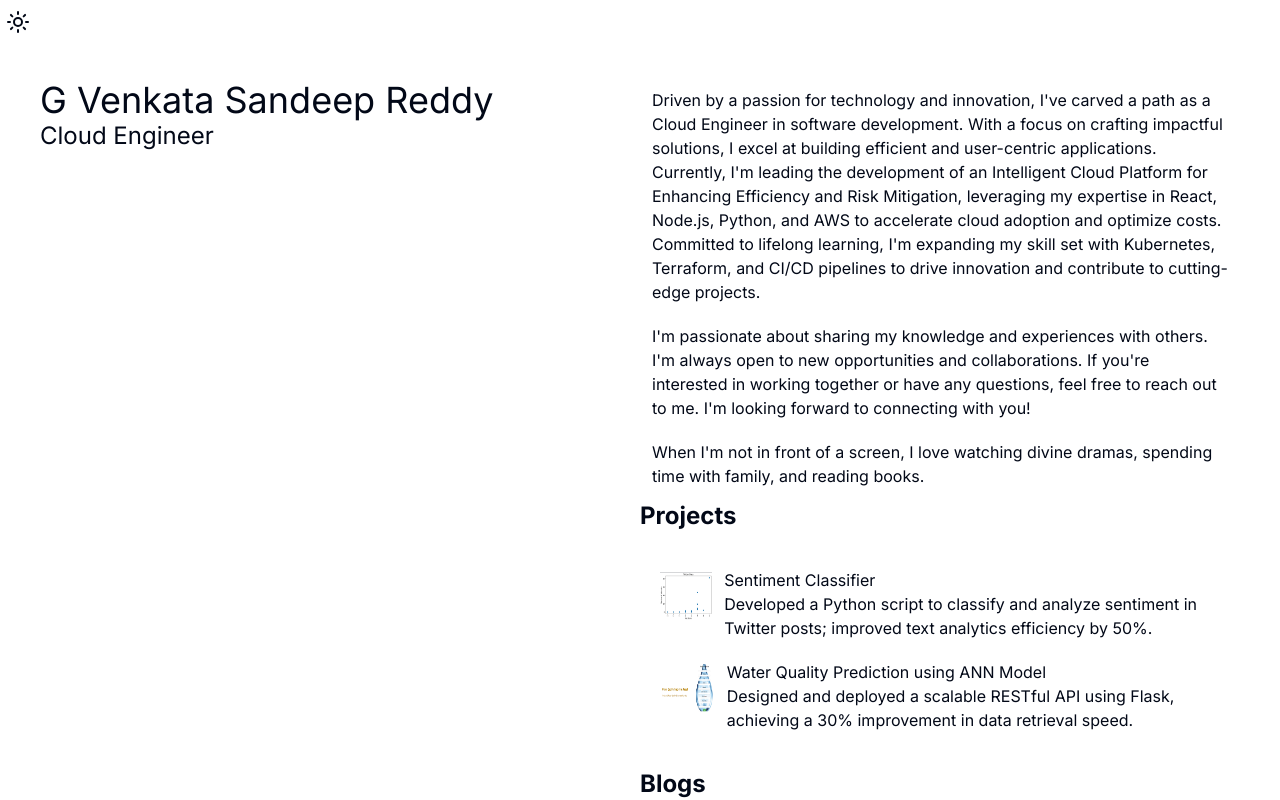
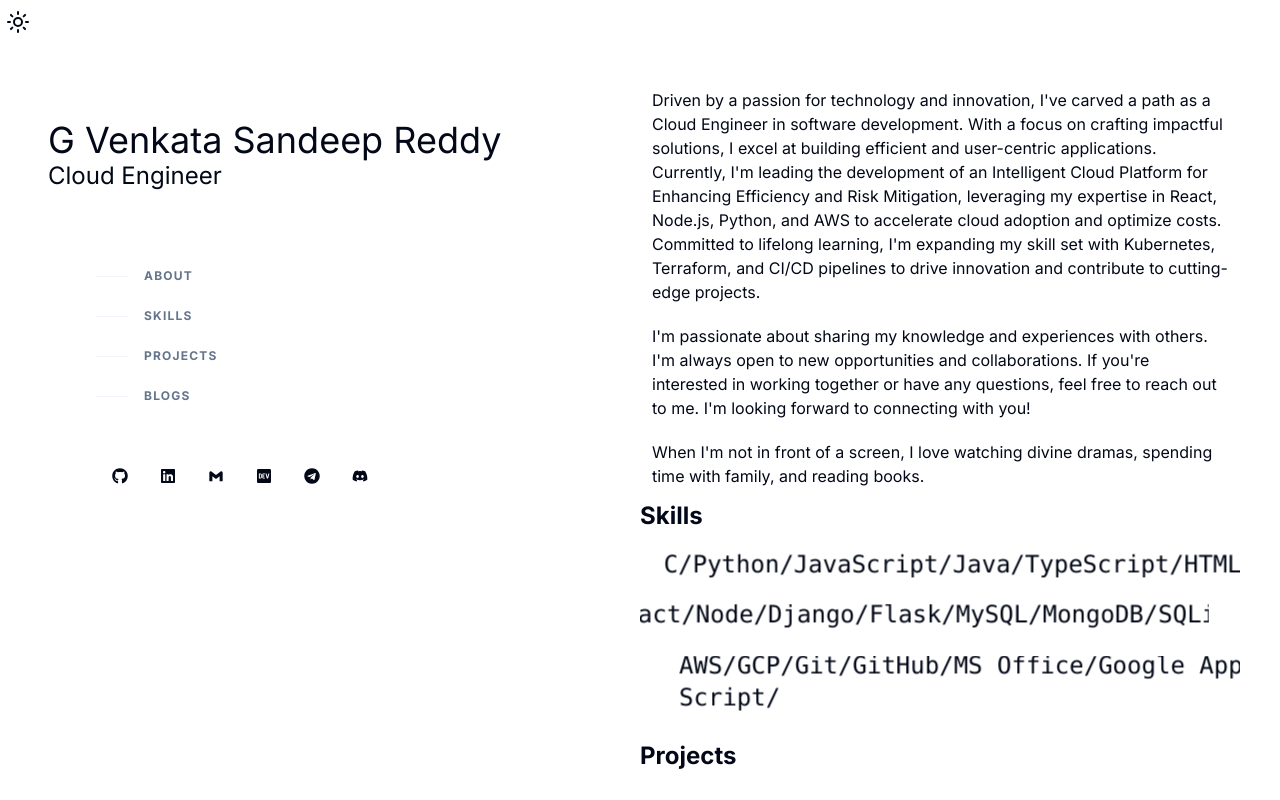
Before and after one commit to gummireddysandeepreddy/portfolio, a Next.js app: page / in a window 1280 px wide. Shown: the top 800 px of the page. Built offline with nearby package versions, Linux system fonts and the light colour scheme.

Commit message:
Contact Information added

```diff
--- a/package.json
+++ b/package.json
@@ -20,6 +20,7 @@
     "react": "^18",
     "react-dom": "^18",
     "react-icons": "^5.2.1",
+    "react-scroll-parallax": "^3.4.5",
     "sonner": "^1.5.0",
     "tailwind-merge": "^2.4.0",
     "tailwindcss-animate": "^1.0.7"
--- a/src/app/about.tsx
+++ b/src/app/about.tsx
@@ -2,7 +2,7 @@
 
 export default function About() {
     return (
-        <div className="border-x-red-50 border-solid h-full m-auto">
+        <div className="border-x-red-50 border-solid h-full m-auto" id="about">
             <p className="p-2 justify-center m-1">
                 Driven by a passion for technology and innovation,
                 I&apos;ve carved a path as a Cloud Engineer in software development.
--- a/src/app/blog.tsx
+++ b/src/app/blog.tsx
@@ -3,7 +3,7 @@ import Image from "next/image";
 
 export default function Blogs() {
     return (
-    <div className="flex flex-col m-4 md:flex-row">
+    <div className="flex flex-col m-4 md:flex-row" id="blogs">
       <ol>
         {P.map((project) => (
           <li key={project.title} className="h-auto w-auto my-5 justify-center items-center">
--- a/src/app/contact.tsx
+++ b/src/app/contact.tsx
@@ -1,12 +1,34 @@
-
+import { Nav } from '../lib/nav';
+import { Social } from '../lib/social';
 export function Contact() {
     return (
-        <div className="">
+        <div className="my-10 mx-2">
             <div className="">
                 <p className="text-4xl">G Venkata Sandeep Reddy</p>
                 <p className="text-2xl">Cloud Engineer</p>
             </div>
-
+            <div className="my-10 mx-12">
+                <ul className="mt-16 w-max">
+                    {Nav.map((nav) => (
+                        <li key={nav.title} className="animate-fade-in slide-in-from-right slide-in-from-bottom duration-200 ease-out">
+                            <a href={nav.link} className="group flex items-center py-3">
+                                <span className="nav-indicator mr-4 h-px w-8 bg-secondary dark:group-hover:bg-slate-200 transition-all group-hover:w-16 group-hover:bg-slate-200 group-focus-visible:w-16 group-focus-visible:bg-slate-200 motion-reduce:transition-none"></span>
+                                <span className="nav-text text-xs font-bold uppercase tracking-widest text-slate-500 dark:group-hover:text-slate-200 group-hover:text-secondary group-focus-visible:text-slate-200">{nav.title}</span></a>
+                        </li>
+                    ))}
+                </ul>
+            </div>
+            <div>
+                <ul className='flex ml-12'>
+                    {Social.map((social) => (
+                        <li key={social.title} className="mx-4">
+                            <a href={social.link} className="group flex items-center py-3">
+                                <social.icon />
+                            </a>
+                        </li>
+                    ))}
+                </ul>
+            </div>
         </div>
     );
 }
--- a/src/app/page.tsx
+++ b/src/app/page.tsx
@@ -1,3 +1,4 @@
+"use client";
 import { Contact } from "./contact";
 import About from "./about";
 import Projects from "./projects";
@@ -5,6 +6,8 @@ import { Provider } from "@/components/theme-provider";
 import { Toaster } from "sonner";
 import Header from "./header";
 import Blogs from "./blog";
+import Skills from "./skills";
+import { ParallaxProvider } from "react-scroll-parallax";
 
 export default function Home() {
   return (
@@ -18,6 +21,9 @@ export default function Home() {
         </div>
         <div className="mr-10 py-10">
           <About />
+          <ParallaxProvider>
+            <Skills />
+          </ParallaxProvider>
           <div className="font-bold text-2xl">Projects</div>
           <Projects />
           <div className="font-bold text-2xl">Blogs</div>
--- a/src/app/projects.tsx
+++ b/src/app/projects.tsx
@@ -3,7 +3,7 @@ import Image from "next/image";
 
 export default function Projects() {
     return (
-    <div className="flex flex-col m-4 md:flex-row">
+    <div className="flex flex-col m-4 md:flex-row" id="projects">
       <ol>
         {P.map((project) => (
           <li key={project.title} className="h-auto w-auto my-5 justify-center items-center">
--- a/src/app/skills.tsx
+++ b/src/app/skills.tsx
@@ -15,7 +15,7 @@ export default function Skills() {
                         <Parallax speed={-1} translateX={toggleA()} className='overflow-hidden'>
                             <p className='text-2xl font-mono overflow-hidden'>
                             {skill.list.map((s) => (
-                                <p key={s} className='inline-block'>{s}/</p>
+                                <span key={s}>{s}/</span>
                             ))}
                             </p>
                         </Parallax>
--- /dev/null
+++ b/src/lib/nav.ts
@@ -0,0 +1,18 @@
+export const Nav = [
+    {
+        title: "About",
+        link: "#about",
+    },
+    {
+        title: "Skills",
+        link: "#skills",
+    },
+    {
+        title: "Projects",
+        link: "#projects",
+    },
+    {
+        title: "Blogs",
+        link: "#blogs",
+    },
+];
--- a/src/lib/skills.ts
+++ b/src/lib/skills.ts
@@ -11,8 +11,4 @@ export const Skills = [
         name: "Tools",
         list: ["AWS", "GCP", "Git", "GitHub", "MS Office", "Google Apps Script"],
     },
-    // {
-    //     name: "Concepts",
-    //     list: ["Cloud Computing", "Operating System", "Data Structures",],
-    // },
 ];
--- /dev/null
+++ b/src/lib/social.ts
@@ -0,0 +1,34 @@
+import { FaGithub, FaLinkedin, FaDev, FaTelegram, FaDiscord } from "react-icons/fa";
+import { BiLogoGmail } from "react-icons/bi";
+export const Social = [
+    {
+        title: "GitHub",
+        link: "https://github.com/gummireddysandeepreddy",
+        icon: FaGithub,
+    },
+    {
+        title: "LinkedIn",
+        link: "https://www.linkedin.com/in/gummireddysandeepreddy/",
+        icon: FaLinkedin,
+    },
+    {
+        title: "Mail",
+        link: "mailto:gummireddysandeepreddy@gmail.com",
+        icon: BiLogoGmail,
+    },
+    {
+        title: "Dev.to",
+        link: "https://dev.to/g_venkatasandeepreddy_b",
+        icon: FaDev,
+    },
+    {
+        title: "Telegram",
+        link: "https://t.me/sandeepreddygummireddy",
+        icon: FaTelegram,
+    },
+    {
+        title: "Discord (sandeepreddygr#0001)",
+        link: "https://discord.com/channels/@gvenkatasandeepreddy",
+        icon: FaDiscord,
+    },
+];
```
Also changed, not shown: 1 other file (tests, documents, lock files or other folders).
